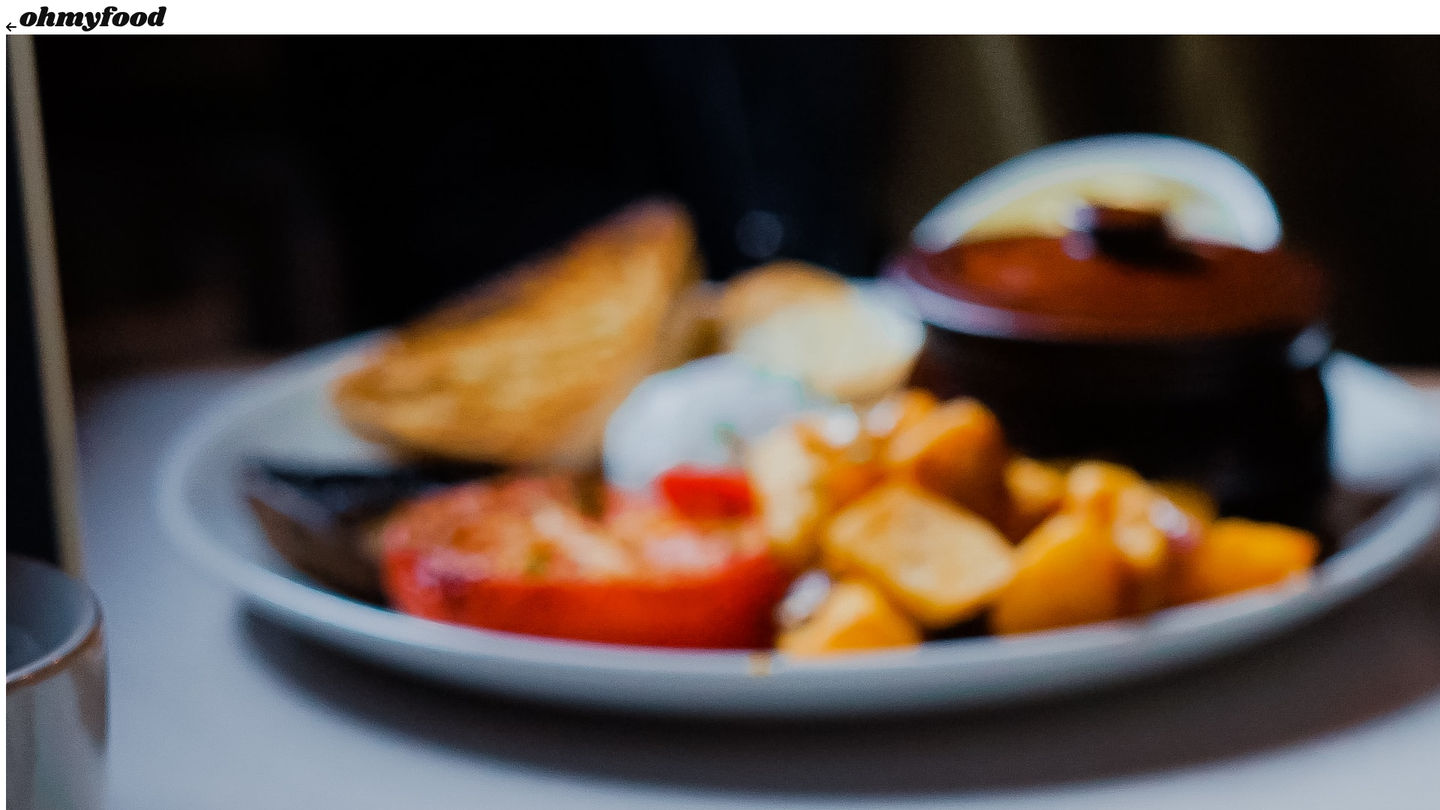
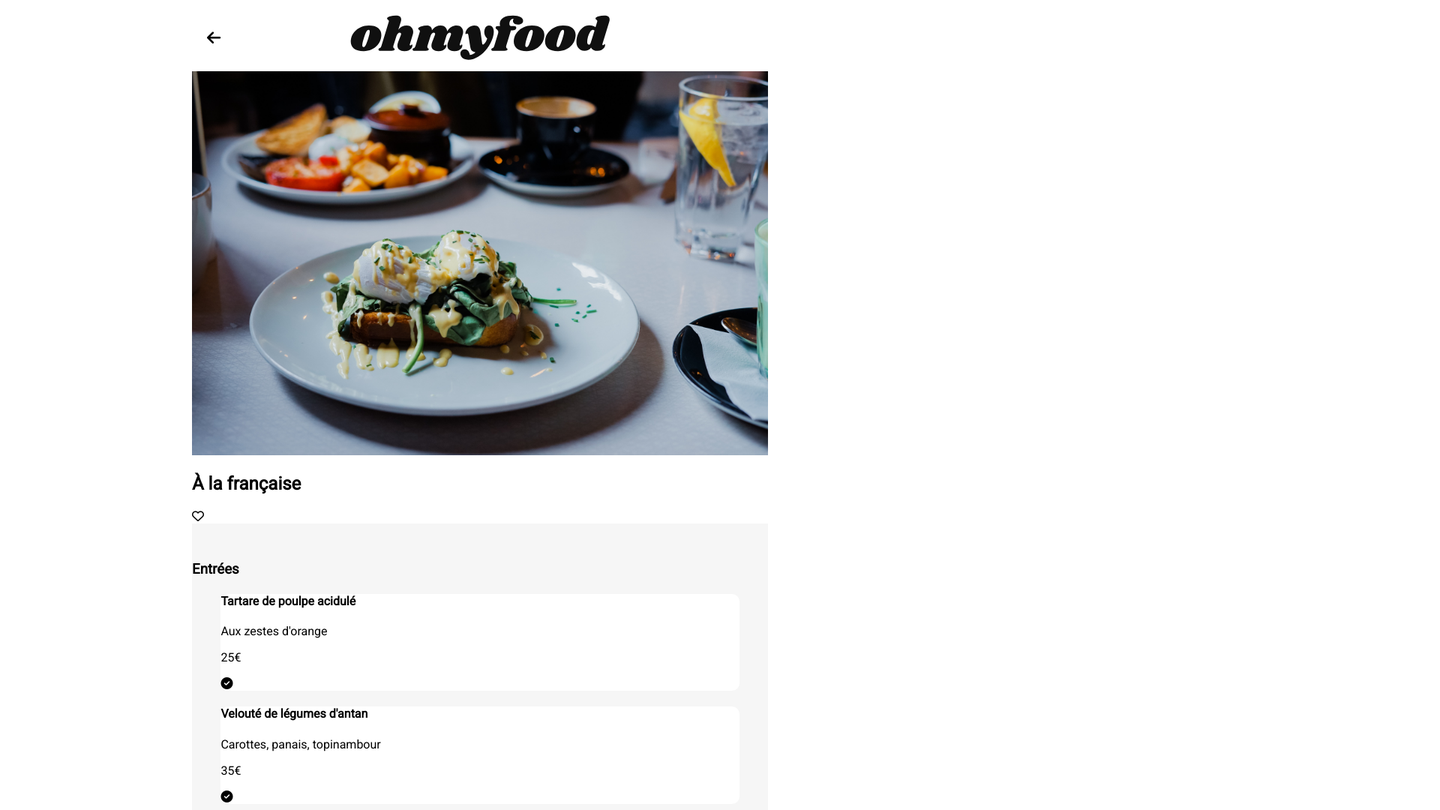
Before and after one commit to Mariana-392/Projet-3-Ohmyfood, a website: page pages/a-la-francaise.html in a window 1280 px wide. Shown: the top 1080 px of the page at 75% size, 1920 px wide, since content can reach past the window. Drawn offline with Linux system fonts and the light colour scheme; a web font is replaced by a local one.

Commit message:
modification css header et ajout de div et class pour insérer flèche retour dans les pages

```diff
--- a/pages/a-la-francaise.html
+++ b/pages/a-la-francaise.html
@@ -4,6 +4,7 @@
     <meta charset="UTF-8">
     <meta http-equiv="X-UA-Compatible" content="IE=edge">
     <meta name="viewport" content="width=device-width, initial-scale=1.0">
+    <link rel="stylesheet" href="../sass/main.css">
     <link rel="preconnect" href="https://fonts.googleapis.com">
         <link rel="preconnect" href="https://fonts.gstatic.com" crossorigin>
         <link href="https://fonts.googleapis.com/css2?family=Roboto:wght@100;400&family=Shrikhand&display=swap" rel="stylesheet">
@@ -22,10 +23,11 @@
 <!--Main-->
 
     <main>
-        <img src="../images/restaurants/a-la-francaise.jpg" alt="photographie d'un plat du restaurant À la française">
-        <h2>À la française</h2>
-        <i class="fa-solid fa-heart"></i>
-
+        <img class="picture" src="../images/restaurants/a-la-francaise.jpg" alt="photographie d'un plat du restaurant À la française">
+        <div class="main-title">
+            <h2>À la française</h2>
+            <i class="fa-regular fa-heart"></i>
+        </div>
     <!--Entrées-->
 
         <section>
@@ -102,7 +104,10 @@
                     <span><i class="fa-solid fa-circle-check"></i></span>
                 </article>
         </section>
-        <button>Commander</button>
+
+        <section>
+            <button class="btn btn-gradient">Commander</button>
+        </section>
 
     </main>
 
--- a/sass/main.scss
+++ b/sass/main.scss
@@ -13,6 +13,17 @@ body {
 header {
     margin-top: 20px;
     margin-bottom: 15px;
+    display: flex;
+    flex-direction: row;
+    position: relative;
+
+    .fa-arrow-left{
+        position: absolute;
+        align-self: center;
+        left: 20px;
+        font-size: 1.3em;
+    }
+
     img {
         display: block;
         margin-left: auto;
```
Also changed, not shown: sass/main.css, 1 other file.
